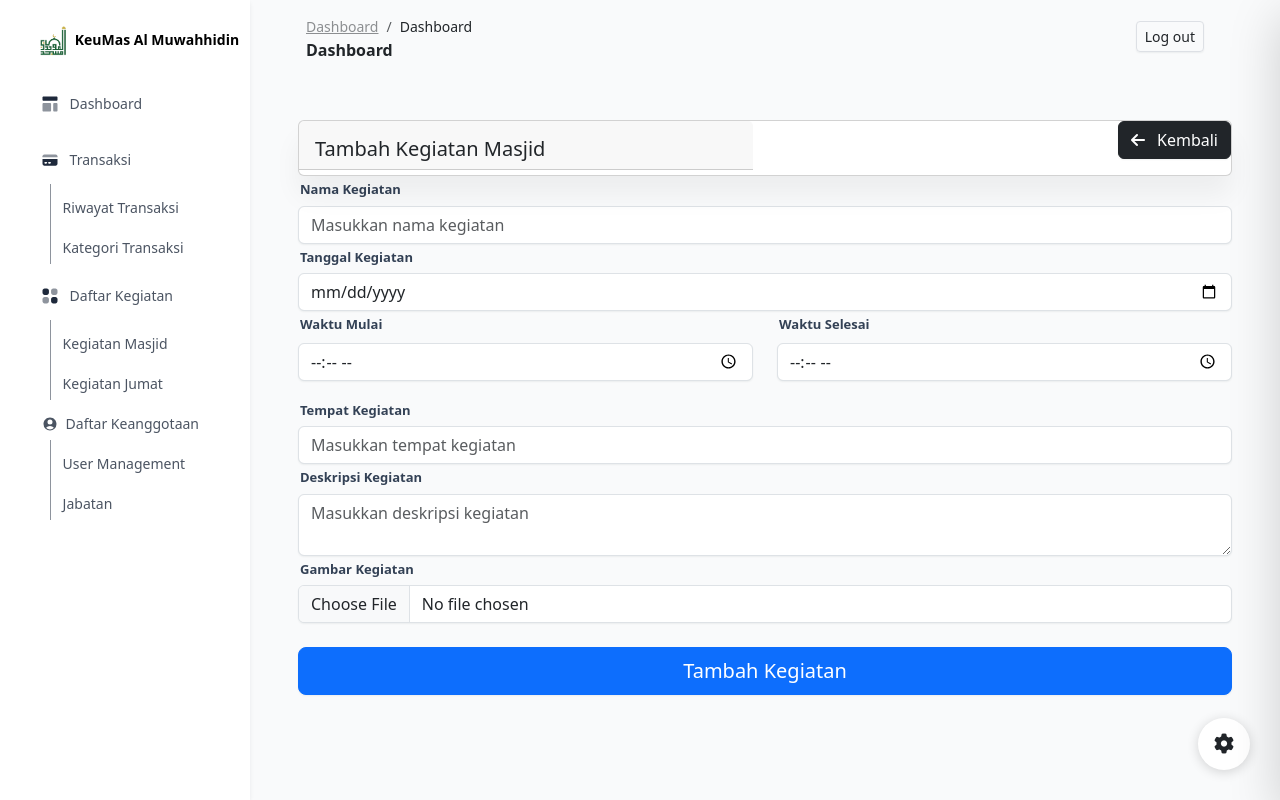
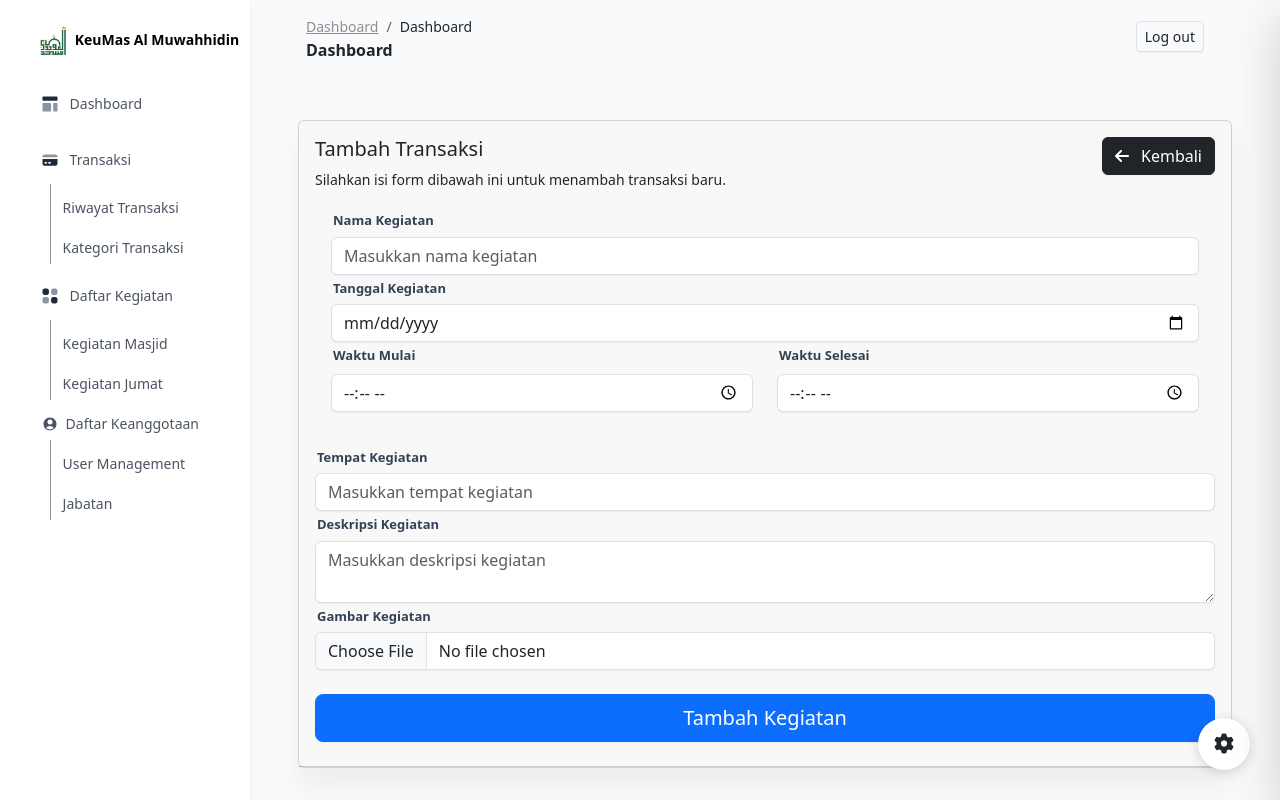
Before and after one commit to vy09/masjid-al-muwahhidiin, a Laravel app: page /kegiatan/create in a window 1280 px wide. Run offline with Laravel 12, Linux system fonts and the light colour scheme; a user stored in the database is signed in; data comes from the database, SQL or seed files in the repository; style sheets or scripts are compiled from the project's sources; some libraries are stand-ins or nearby versions; some web fonts are replaced.

Commit message:
Refactor event and transaction forms for improved clarity and consistency; update labels and structure for better user experience.

```diff
--- a/resources/views/events/create.blade.php
+++ b/resources/views/events/create.blade.php
@@ -9,16 +9,17 @@
             <button type="button" class="btn-close" data-bs-dismiss="alert" aria-label="Close"></button>
         </div>
         @endif
-
         <div class="px-5 py-4 container-fluid">
             <div class="mt-4 row">
                 <div class="col-12">
                     <div class="card">
-                        <di class="row">
+                        <div class="pb-0 card-header">
+                            <div class="row">
                                 <div class="col-6">
-                                <div class="pb-0 card-header">
-                                    <h5 class="">Tambah Kegiatan Masjid</h5>
-                                </div>
+                                    <h5 class="">Tambah Transaksi</h5>
+                                    <p class="mb-0 text-sm">
+                                        Silahkan isi form dibawah ini untuk menambah transaksi baru.
+                                    </p>
                                 </div>
                                 <div class="col-6 text-end">
                                     <a href="{{ route('kegiatan.index') }}" class="btn btn-dark btn-primary">
@@ -73,10 +74,10 @@
                             @error('tempat_kegiatan')
                             <span class="text-danger">{{ $message }}</span>
                             @enderror
-                    <label for="deskripsi_kegiatan">Deskripsi Kegiatan</label>
-                    <textarea name="deskripsi_kegiatan" id="deskripsi_kegiatan" class="form-control"
-                        placeholder="Masukkan deskripsi kegiatan" value="{{ old('deskripsi_kegiatan') }}"></textarea>
-                    @error('deskripsi_kegiatan')
+                            <label for="deskripsi">Deskripsi Kegiatan</label>
+                            <textarea name="deskripsi" id="deskripsi" class="form-control"
+                                placeholder="Masukkan deskripsi kegiatan" value="{{ old('deskripsi') }}"></textarea>
+                            @error('deskripsi')
                             <span class="text-danger">{{ $message }}</span>
                             @enderror
                             <label for="gambar">Gambar Kegiatan</label>
@@ -86,7 +87,7 @@
                             <span class="text-danger">{{ $message }}</span>
                             @enderror
                             <button type="submit"
-                        class="btn btn-primary btn-lg w-100 mt-4 mb-0">Tambah Kegiatan</button>
+                                class="btn btn-primary btn-lg w-100 mt-4 mb-4">Tambah Kegiatan</button>
                             </form>
                         </div>
                     </div>
--- a/resources/views/events/show.blade.php
+++ b/resources/views/events/show.blade.php
@@ -12,7 +12,7 @@
                     </div>
                     <div class="card border shadow-xs mb-4 rounded-2xl overflow-hidden">
                         <div class="card-body">
-                        <a href="{{ route('kegiatan.index') }}" class="btn btn-dark position-absolute" style="top: 1rem; right: 1rem;">Kembali</a>
+                            <a href="{{ route('kegiatan.index') }}" class="btn btn-dark position-absolute" style="top: 1rem; right: 1rem;">Kembali</a>
                             <h4 class="font-weight-semibold text-xl mb-2">{{ $kegiatan->nama_kegiatan }}</h4>
                             <p class="text-muted mb-4">Pengisi: {{ $kegiatan->nama_pengisi ?? 'Belum Ditentukan' }}</p>
                             <div class="mb-3">
@@ -34,7 +34,7 @@
                             <div class="mb-3">
                                 <h6 class="text-sm font-weight-semibold">Gambar:</h6>
                                 @if($kegiatan->gambar)
-                                <img src="{{ asset('storage/' . $kegiatan->gambar) }}" alt="{{ $kegiatan->nama_kegiatan }}" class="w-100" style="aspect-ratio: 3 / 4; max-width: 300px; object-fit: cover; border-radius: 1rem;  display: block;">
+                                <img src="{{ asset('storage/' . $kegiatan->gambar) }}" alt="{{ $kegiatan->nama_kegiatan }}" class="w-100" style=" object-fit: cover; border-radius: 1rem;  display: block;">
                                 @endif
                             </div>
                             <div class="d-flex mt-4">
```
Also changed, not shown: resources/views/jumat/create.blade.php (+6 -4 lines), resources/views/jumat/update.blade.php (+6 -4 lines), resources/views/transaksi/create.blade.php (+5 -4 lines), resources/views/transaksi/index.blade.php (+3 -13 lines). Lines whose indentation alone changed are shown as unchanged.
